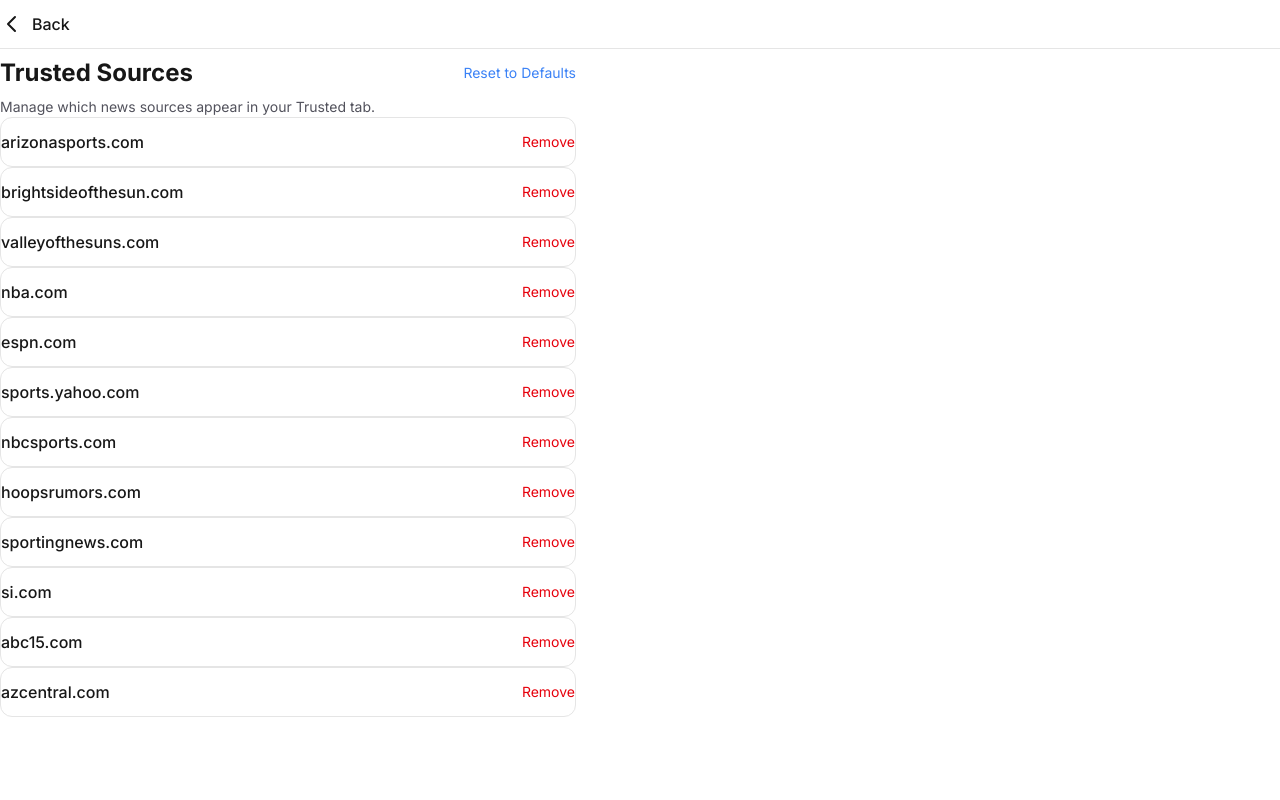
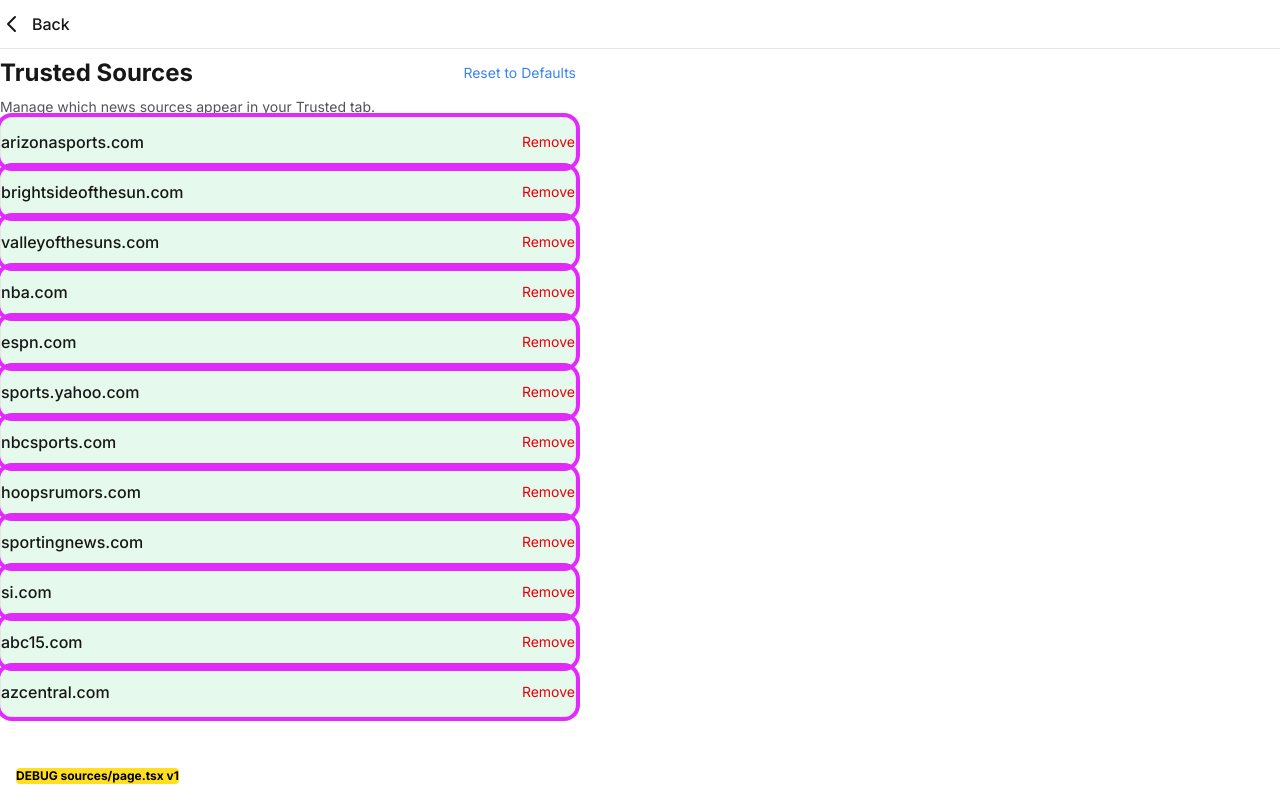
Before and after one commit to joshuajohnfredrickson-tech/suns-reader, a Next.js app: page /sources in a window 1280 px wide. Built offline with nearby package versions, Linux system fonts and the light colour scheme.

Commit message:
DEBUG: add visual markers to verify sources page rendering

```diff
--- a/app/sources/page.tsx
+++ b/app/sources/page.tsx
@@ -35,6 +35,10 @@ export default function SourcesPage() {
 
   return (
     <div className="flex flex-col h-screen bg-background text-foreground">
+      {/* DEBUG MARKER - REMOVE AFTER TESTING */}
+      <div className="fixed bottom-4 left-4 z-[9999] bg-yellow-300 text-black text-xs font-bold px-2 py-1 rounded">
+        DEBUG sources/page.tsx v1
+      </div>
       {/* Header */}
       <header className="flex items-center gap-2 px-4 py-4 sm:py-5 border-b border-border bg-background z-10">
         <button
@@ -95,7 +99,7 @@ export default function SourcesPage() {
             {trustedDomains.map((domain) => (
               <div
                 key={domain}
-                className="flex items-center justify-between px-6 py-5 border border-border rounded-xl bg-background hover:bg-zinc-50 dark:hover:bg-zinc-900 transition-colors"
+                className="flex items-center justify-between px-6 py-5 border border-border rounded-xl bg-background hover:bg-zinc-50 dark:hover:bg-zinc-900 transition-colors outline outline-4 outline-fuchsia-500 bg-green-500/10"
               >
                 <div className="flex-1">
                   <h3 className="font-medium text-base text-foreground">{domain}</h3>
```
